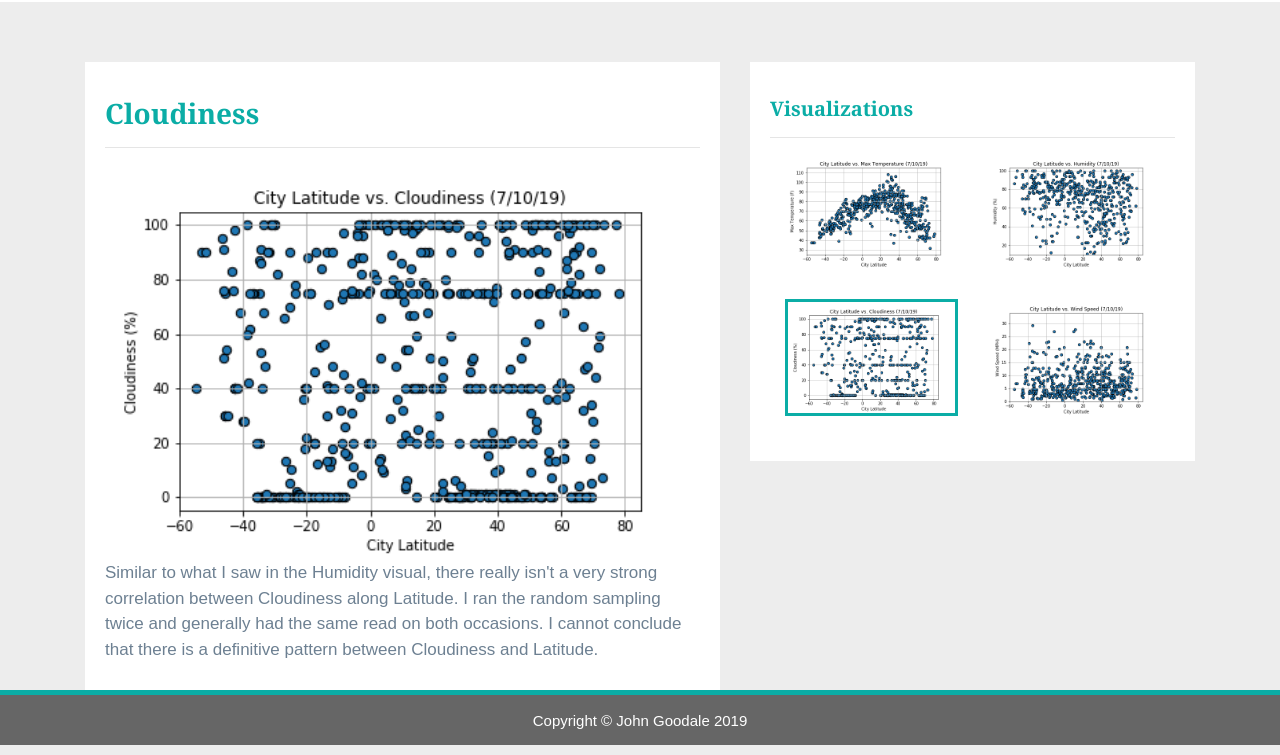
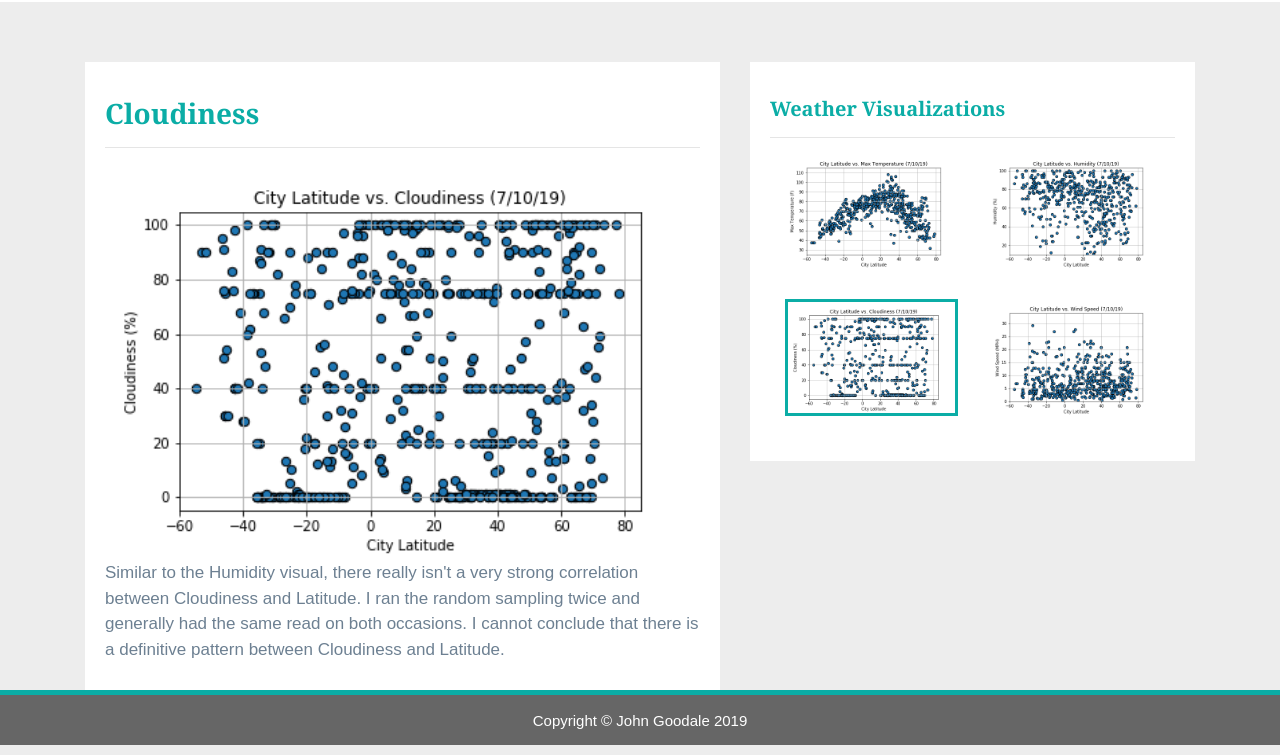
Before and after one commit to johngoodale/Web-Visualization-Dashboard, a plain HTML site: page cloudiness.html in a window 1280 px wide. Shown: the part 55-810 px from the top of the page. Drawn offline with nearby package versions, Linux system fonts and the light colour scheme.

Commit message:
fourth commit
minor changes via double checking all pages

```diff
--- a/cloudiness.html
+++ b/cloudiness.html
@@ -61,8 +61,8 @@
           <h3 class="title">Cloudiness</h3>
           <hr>
           <img src="images/cloudiness.png" alt="Cloudiness Visual">
-          <p>Similar to what I saw in the Humidity visual, there really isn't a very strong correlation
-              between Cloudiness along Latitude. I ran the random sampling twice and generally had the
+          <p>Similar to the Humidity visual, there really isn't a very strong correlation
+              between Cloudiness and Latitude. I ran the random sampling twice and generally had the
               same read on both occasions. I cannot conclude that there is a definitive pattern between
               Cloudiness and Latitude.</p>
         </div>
@@ -70,7 +70,7 @@
       <div class="col-lg-5 col-md-12">
         <!-- Right Box -->
         <div class="box">
-          <h5 class="title">Visualizations</h5>
+          <h5 class="title">Weather Visualizations</h5>
           <hr>
 
 
```
Also changed, not shown: humidity.html (+2 -2 lines), index.html (+1 -1 lines), max_temp.html (+1 -1 lines), wind_speed.html (+2 -2 lines).
